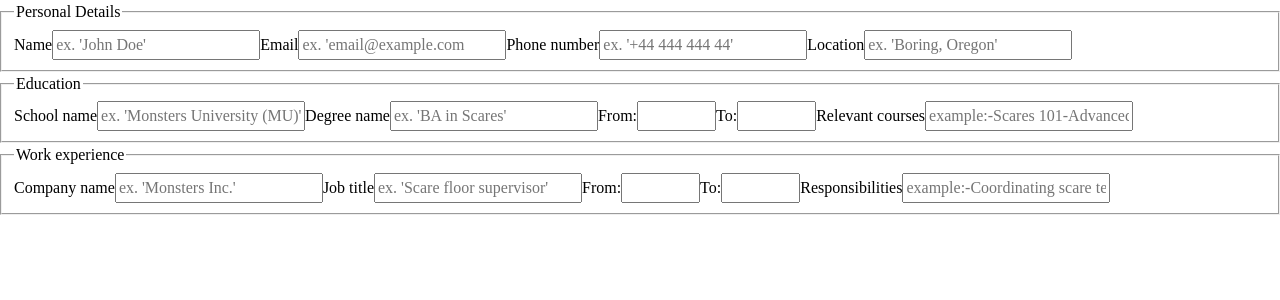
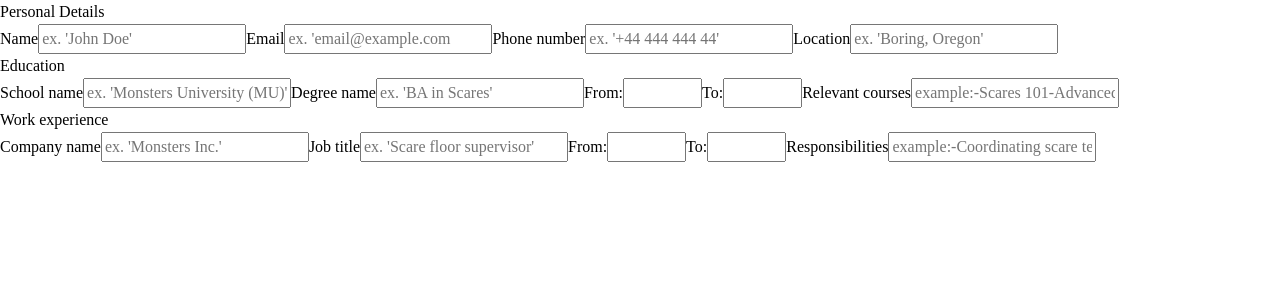
Before and after one commit to vicpues/odin-cv, a React (Vite) app: page / in a window 1280 px wide. Shown: the top 300 px of the page. Built offline with nearby package versions, Linux system fonts and the light colour scheme.

Commit message:
refactor: Move forms to fieldgroup component
Since individual fieldgroups can have inputs with the same name, it makes things waaay easier to make each one its own form. That way we don't need complicated logic to give each group a unique name.

```diff
--- a/src/components/sections/Form/EducationSection.jsx
+++ b/src/components/sections/Form/EducationSection.jsx
@@ -2,12 +2,12 @@ import Input from "./Input/Input";
 import InputGroup from "./InputGroup/InputGroup";
 import FormSection from "./FormSection/FormSection";
 
-export default function EducationSection() {
+export default function EducationSection({ data }) {
   const CURRENT_YEAR = new Date().getFullYear();
 
   return (
-    <FormSection id="education-details" legend="Education">
-      <InputGroup>
+    <FormSection id="education-details" title="Education">
+      <InputGroup data={data}>
         <Input
           label="School name"
           type="text"
--- a/src/components/sections/Form/Form.jsx
+++ b/src/components/sections/Form/Form.jsx
@@ -2,12 +2,12 @@ import PersonalSection from "./PersonalSection";
 import EducationSection from "./EducationSection";
 import WorkSection from "./WorkSection";
 
-export default function Form() {
+export default function Form({ data }) {
   return (
-    <form id="cv-form" action="">
-      <PersonalSection />
-      <EducationSection />
-      <WorkSection />
-    </form>
+    <div id="cv-form">
+      <PersonalSection data={data} />
+      <EducationSection data={data} />
+      <WorkSection data={data} />
+    </div>
   );
 }
--- a/src/components/sections/Form/FormSection/FormSection.jsx
+++ b/src/components/sections/Form/FormSection/FormSection.jsx
@@ -1,13 +1,13 @@
-export default function FormSection({ legend, children, onAdd = null }) {
+export default function FormSection({ title, children, onAdd = null }) {
   return (
-    <fieldset className="form-section">
-      <legend className="form-section-title">{legend}</legend>
+    <div className="form-section">
+      <div className="form-section-title">{title}</div>
       {children}
       {onAdd && (
         <button onClick={onAdd} type="button">
           Add +
         </button>
       )}
-    </fieldset>
+    </div>
   );
 }
--- a/src/components/sections/Form/InputGroup/InputGroup.jsx
+++ b/src/components/sections/Form/InputGroup/InputGroup.jsx
@@ -1,12 +1,12 @@
 export default function InputGroup({ children, onDelete = null }) {
   return (
-    <div className={"input-group" + (onDelete ? " extensible" : "")}>
+    <form className={"input-group" + (onDelete ? " extensible" : "")}>
       {onDelete && (
         <button className="delete-group" onClick={onDelete} type="button">
           X
         </button>
       )}
       {children}
-    </div>
+    </form>
   );
 }
--- a/src/components/sections/Form/PersonalSection.jsx
+++ b/src/components/sections/Form/PersonalSection.jsx
@@ -1,31 +1,31 @@
 import FormSection from "./FormSection/FormSection";
+import InputGroup from "./InputGroup/InputGroup";
 import Input from "./Input/Input";
 
-export default function PersonalSection() {
+export default function PersonalSection({ data }) {
   return (
-    <FormSection id="personal-details" legend="Personal Details">
+    <FormSection title="Personal Details">
+      <InputGroup data={data}>
         <Input
           label="Name"
           type="text"
           placeholder="ex. 'John Doe'"
           inputProps={{ autoCapitalize: "words" }}
         />
-
         <Input label="Email" type="text" placeholder="ex. 'email@example.com" />
-
         <Input
           label="Phone number"
           type="tel"
           placeholder="ex. '+44 444 444 44'"
           inputProps={{ maxLength: 20 }}
         />
-
         <Input
           label="Location"
           type="text"
           placeholder="ex. 'Boring, Oregon'"
           inputProps={{ autoCapitalize: "words" }}
         />
+      </InputGroup>
     </FormSection>
   );
 }
--- a/src/components/sections/Form/WorkSection.jsx
+++ b/src/components/sections/Form/WorkSection.jsx
@@ -2,12 +2,12 @@ import FormSection from "./FormSection/FormSection";
 import Input from "./Input/Input";
 import InputGroup from "./InputGroup/InputGroup";
 
-export default function WorkSection() {
+export default function WorkSection({ data }) {
   const CURRENT_YEAR = new Date().getFullYear();
 
   return (
-    <FormSection id="work-details" legend="Work experience">
-      <InputGroup>
+    <FormSection id="work-details" title="Work experience">
+      <InputGroup data={data}>
         <Input
           label="Company name"
           type="text"
```
Lines whose indentation alone changed are shown as unchanged.
